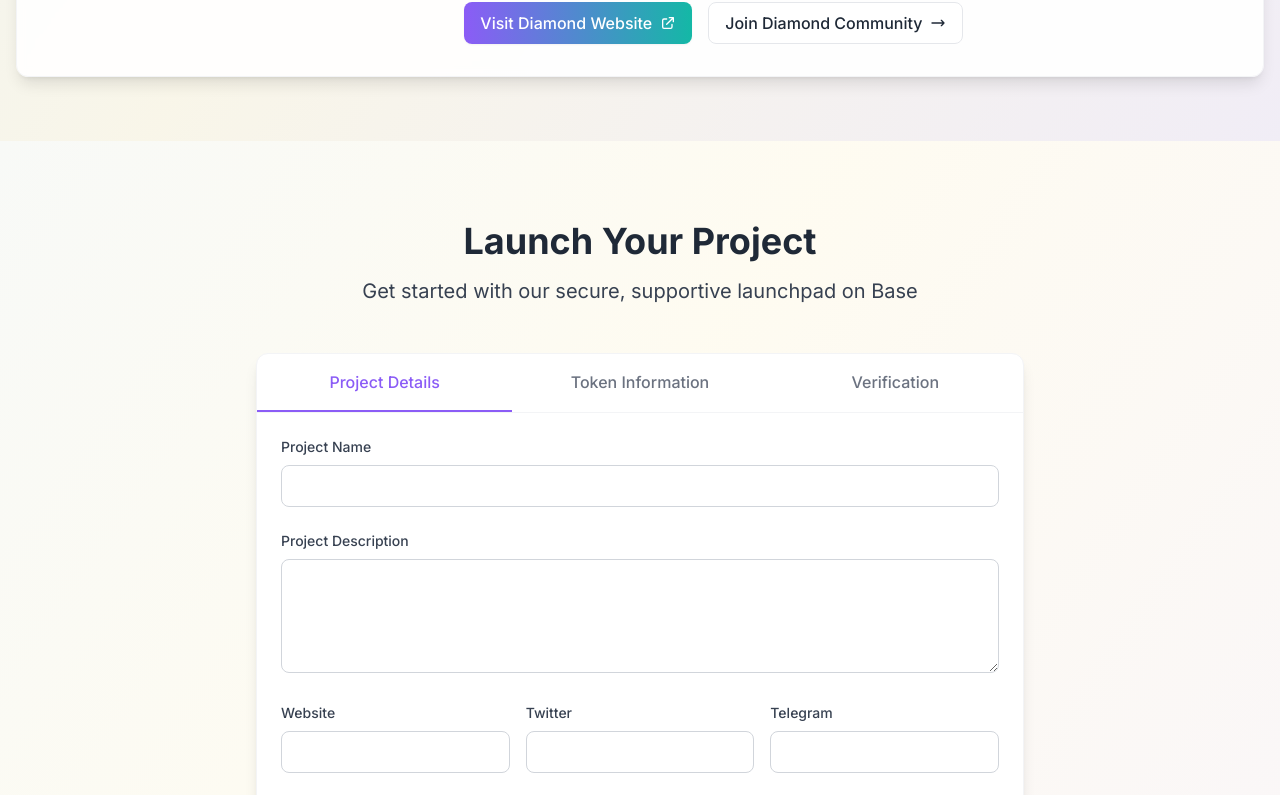
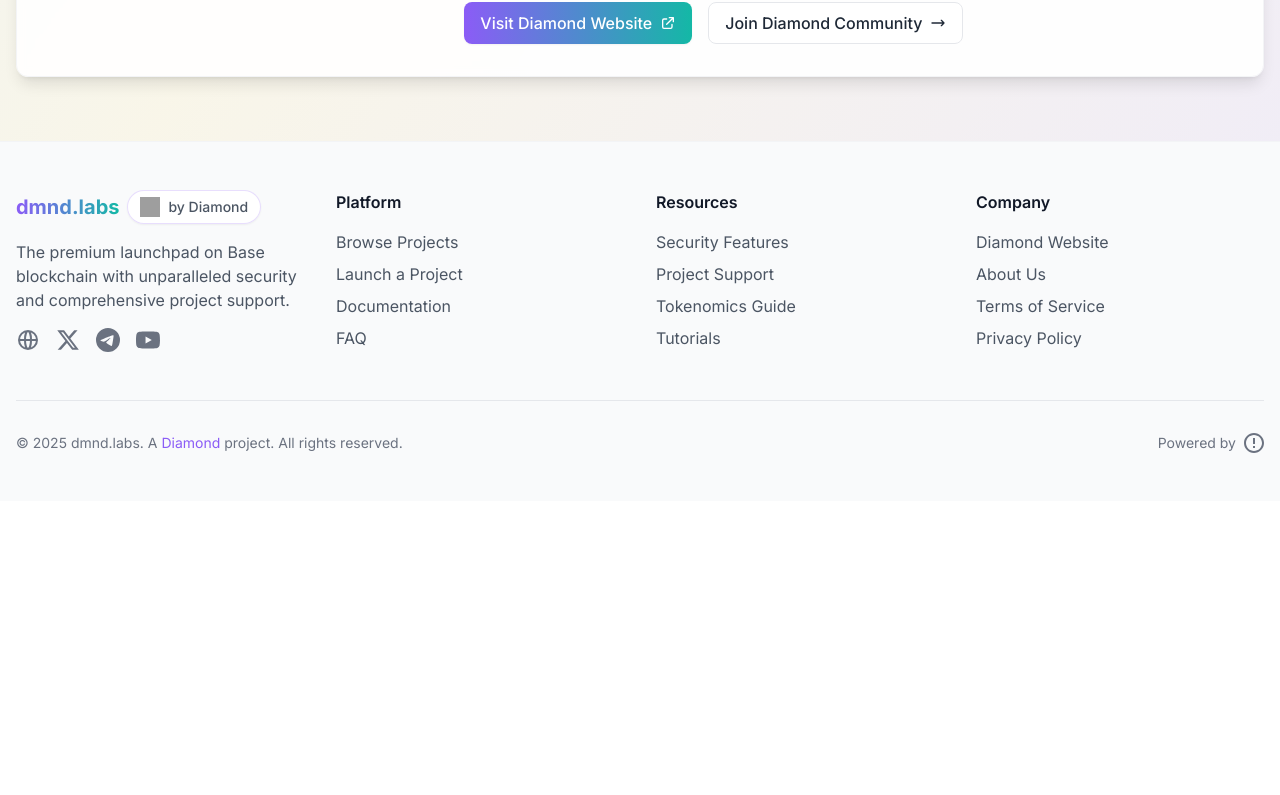
Before and after one commit to Gerjarlin/dmnd.labs, a React (Create React App) app: page / in a window 1280 px wide. Shown: the part 5817-6612 px from the top of the page. After the commit the page ends 6318 px from the top, so only its background shows below. Built offline with nearby package versions, Linux system fonts and the light colour scheme; grey boxes are pictures that could not be loaded.

Commit message:
Remove ProjectCreator component from main page

```diff
--- a/src/App.tsx
+++ b/src/App.tsx
@@ -6,7 +6,6 @@
 import SecurityFeatures from './components/SecurityFeatures';
 import ProjectSupport from './components/ProjectSupport';
 import HowItWorks from './components/HowItWorks';
-import ProjectCreator from './components/ProjectCreator';
 import DiamondConnection from './components/DiamondConnection';
 import Footer from './components/Footer';
 
@@ -29,8 +28,6 @@
         <ProjectSupport />
 
         <DiamondConnection className="bg-gray-50" />
-
-        <ProjectCreator />
       </main>
 
       <Footer />
```
